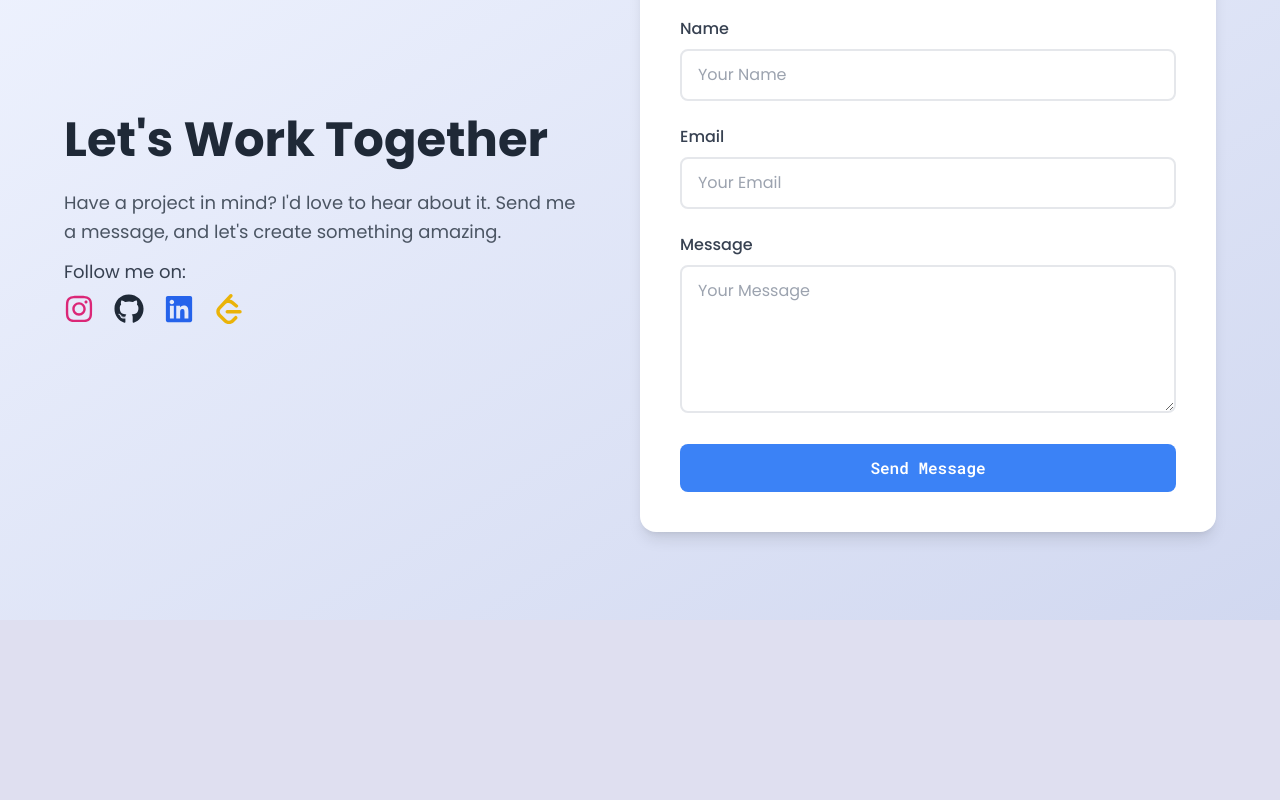
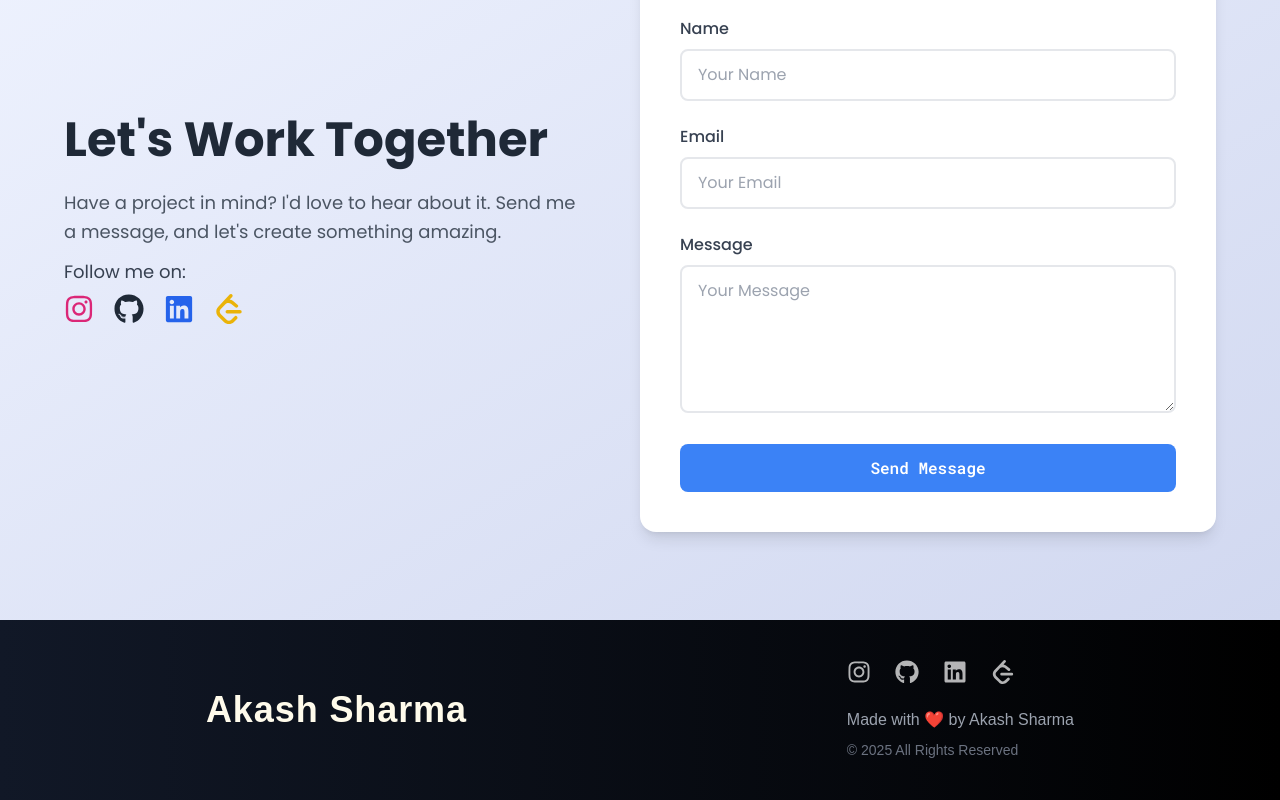
Before and after one commit to devakashsharma/Shinobi, a React (Vite) app: page / in a window 1280 px wide. Shown: the part 3420-4220 px from the top of the page. Before the commit the page ends 4040 px from the top, so only its background shows below. Built offline with nearby package versions, Linux system fonts and the light colour scheme; a web font is replaced by a local one.

Commit message:
Footer Added

```diff
--- a/src/App.jsx
+++ b/src/App.jsx
@@ -6,6 +6,7 @@ import CursorFollower from './components/Cursor'
 import Skills from './components/Skills'
 import Project from './components/Project'
 import Contact from './components/Contact'
+import Footer from './components/Footer'
 
 const App = () => {
     return (
@@ -17,6 +18,7 @@ const App = () => {
             <Skills />
             <Project />
             <Contact />
+            <Footer />
         </main>
     )
 }
--- /dev/null
+++ b/src/components/Footer.jsx
@@ -0,0 +1,64 @@
+import React from "react";
+import { FaGithub, FaLinkedin, FaTwitter, FaInstagram } from "react-icons/fa";
+import { SiLeetcode } from "react-icons/si";
+
+const Footer = () => {
+  const currentYear = new Date().getFullYear();
+
+  return (
+    <footer className="bg-gradient-to-r from-gray-900 to-black text-white py-10">
+      <div className="container mx-auto px-4">
+        <div className="flex flex-col md:flex-row justify-center md:justify-around items-center">
+          <h2 className="text-3xl md:text-4xl font-extrabold tracking-wide text-amber-50 mb-6 md:mb-0">
+            Akash Sharma
+          </h2>
+
+          <div>
+            <div className="flex space-x-6 mb-6 md:mb-0">
+              {[
+                {
+                  Icon: FaInstagram,
+                  url: "https://instagram.com/itz_____akash01",
+                },
+                { Icon: FaGithub, url: "https://github.com/devakashsharma" },
+                {
+                  Icon: FaLinkedin,
+                  url: "https://linkedin.com/in/akash-sharma-1b7a73240",
+                },
+                // {
+                //   Icon: FaTwitter,
+                //   url: "https://twitter.com/yourusername",
+                // },
+                {
+                  Icon: SiLeetcode,
+                  url: "https://leetcode.com/devakashsharma",
+                },
+              ].map(({ Icon, url }, index) => (
+                <a
+                  key={index}
+                  href={url}
+                  target="_blank"
+                  rel="noopener noreferrer"
+                  className="text-white/70 hover:text-white transition-transform duration-300 hover:scale-125"
+                >
+                  <Icon size={24} />
+                </a>
+              ))}
+            </div>
+            <div className="mt-6 text-center md:text-start">
+              <p className="text-gray-400 text-sm md:text-base">
+                Made with <span className="text-red-500">❤️</span> by Akash
+                Sharma
+              </p>
+              <p className="text-gray-500 text-xs md:text-sm mt-2">
+                © {currentYear} All Rights Reserved
+              </p>
+            </div>
+          </div>
+        </div>
+      </div>
+    </footer>
+  );
+};
+
+export default Footer;
```
